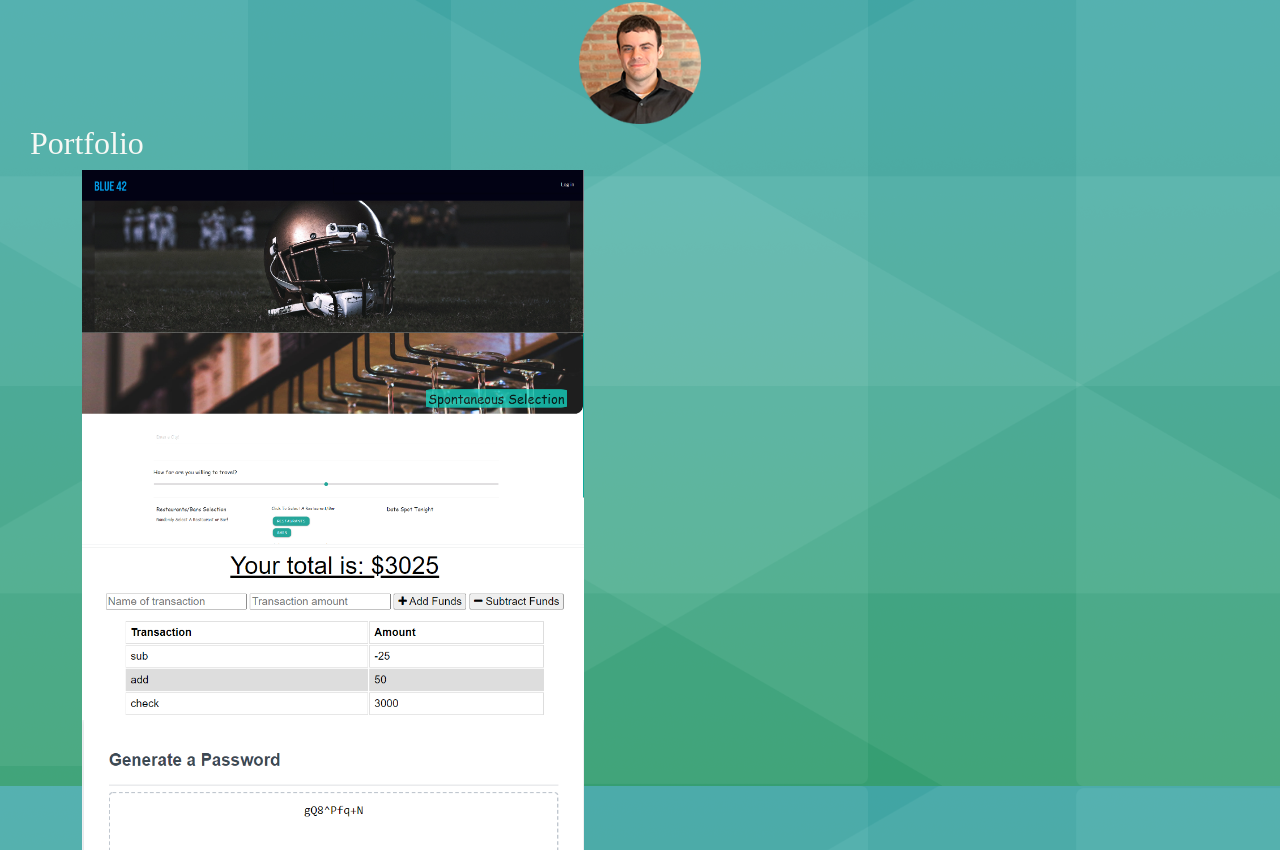
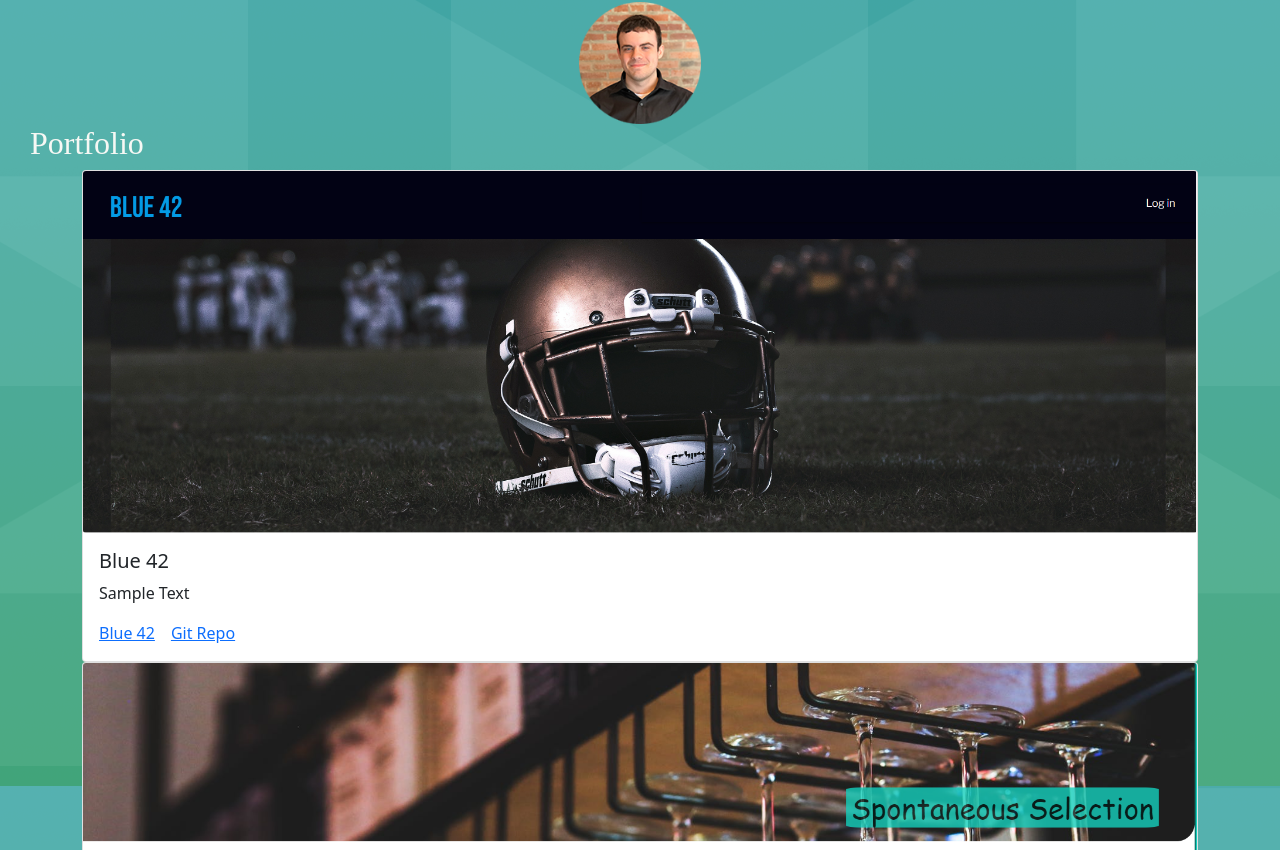
Before and after one commit to DanM1996/my-portfolio, a React (Create React App) app: page / in a window 1280 px wide. Shown: the part 910-1760 px from the top of the page. Built offline with nearby package versions, Linux system fonts and the light colour scheme.

Commit message:
created cards, but flex isn't working to stack multiple cards in a row

```diff
--- a/src/components/Portfolio/index.js
+++ b/src/components/Portfolio/index.js
@@ -23,7 +23,7 @@ function Portfolio() {
         <div id="projects">
             <h2 class="text-format portfolio-title">Portfolio</h2>
             <Container>
-                <Row>
+                <Row >
                     <div>
                         {project}
                     </div>
--- a/src/components/Projects/index.js
+++ b/src/components/Projects/index.js
@@ -1,5 +1,6 @@
 import React from 'react';
 import Col from 'react-bootstrap/Col';
+import Card from 'react-bootstrap/Card';
 import image1 from "../../assets/images/Blue42.PNG";
 import image2 from "../../assets/images/Spontaneous-Selection.PNG";
 import image3 from "../../assets/images/Budget.PNG";
@@ -14,15 +15,21 @@ function PortfolioCard({ id, name, image, link, repo }) {
     console.log(image2);
     const images = [image1, image2, image3, image4, image5, image6]
     return (
-            <Col md={6} className="hvr-grow">
-                    <img src={images[id]} alt={name} className="image" />
-                    <div className="overlay">
-                        <div className="text">
-                            <a href={link} target="_blank">{name}</a>
-                            <a href={repo} target="_blank">Repo</a>
-                        </div>
-                    </div>
+        <div>
+            <Col>
+                <Card>
+                    <Card.Img varient="top" src={images[id]} alt={name} className="image" />
+                    <Card.Body>
+                        <Card.Title>{name}</Card.Title>
+                        <Card.Text>Sample Text</Card.Text>
+                        <Card.Link href={link} target="_blank">{name}</Card.Link>
+                        <Card.Link href={repo} target="_blank">Git Repo</Card.Link>
+                        {/* <a href={link} target="_blank">{name}</a>
+                            <a href={repo} target="_blank">Repo</a> */}
+                    </Card.Body>
+                </Card>
             </Col>
+        </div>
     )
 }
 export default PortfolioCard;
--- a/src/index.css
+++ b/src/index.css
@@ -238,3 +238,7 @@ footer a{
   color: var(--text-color);
 }
 @import url('https://fonts.googleapis.com/css2?family=Poiret+One&display=swap');
+.design {
+  display: flex;
+  margin-right: 0px;
+}
```
